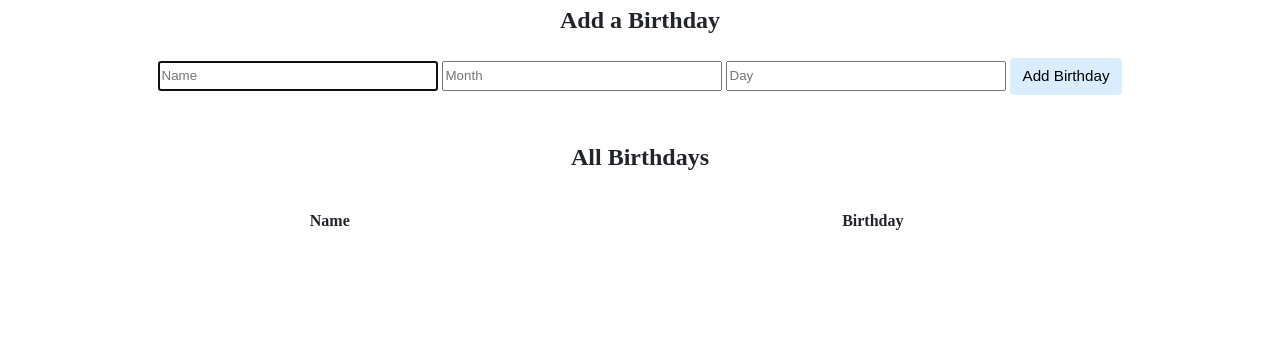
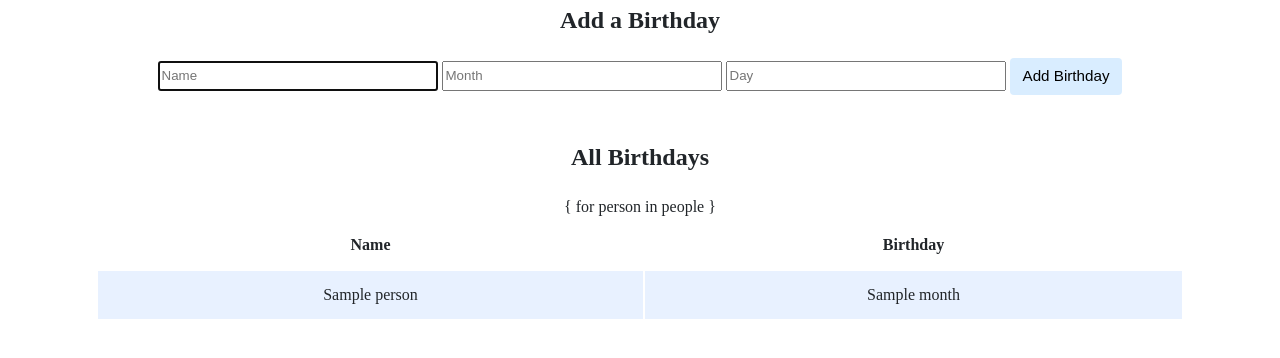
Before and after one commit to Nandinis1024/CS50-Weekly-Assignments, a Flask app: template birthdays/templates/index.html in a window 1280 px wide. Shown: the part 258-616 px from the top of the page. Run offline with Flask 2, Linux system fonts and the light colour scheme; the template is opened without the code that fills it: most values are stand-ins (such as "Sample title", 1, 10 or a date in 2020); lists and menus that the app fills with data are empty; some libraries are stand-ins or nearby versions.

Commit message:
Tue, Feb 7, 2023, 9:09 PM +05:30

```diff
--- a/birthdays/app.py
+++ b/birthdays/app.py
@@ -37,6 +37,6 @@ def index():
     else:
 
         # TODO: Display the entries in the database on index.html
+        people = db.execute("SELECT * FROM birthdays")
 
-
-        return render_template("index.html")
+        return render_template("index.html", people = people)
--- a/birthdays/templates/index.html
+++ b/birthdays/templates/index.html
@@ -35,8 +35,11 @@
                     </thead>
                     <tbody>
                         <!-- TODO: Loop through the database entries to display them in this table -->
-
-
+                        { for person in people }
+                    <tr>
+                    <td>{{ person.name }}</td>
+                    <td>{{ person.month }}</td>
+                    </tr>
                     </tbody>
                 </table>
             </div>
```
